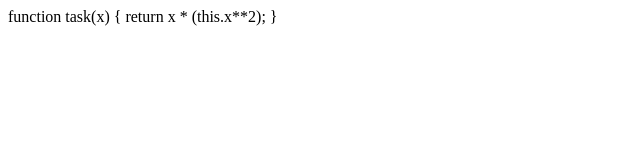
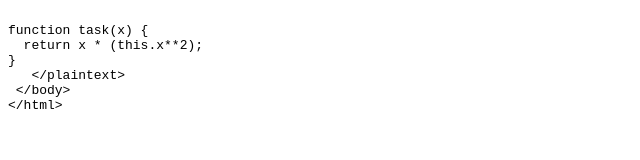
Before and after one commit to dudvik92/Lesson_week1, a plain HTML site: page public_html/sample.html in a window 1280 px wide. Shown: the whole page, without its empty margins (0-640 px from the left). Drawn offline with Linux system fonts and the light colour scheme.

Commit message:
Update sample.html

```diff
--- a/public_html/sample.html
+++ b/public_html/sample.html
@@ -1,3 +1,9 @@
+<html>
+  <body>
+    <plaintext>
 function task(x) {
   return x * (this.x**2);
 }
+   </plaintext>
+ </body>
+</html>
```
